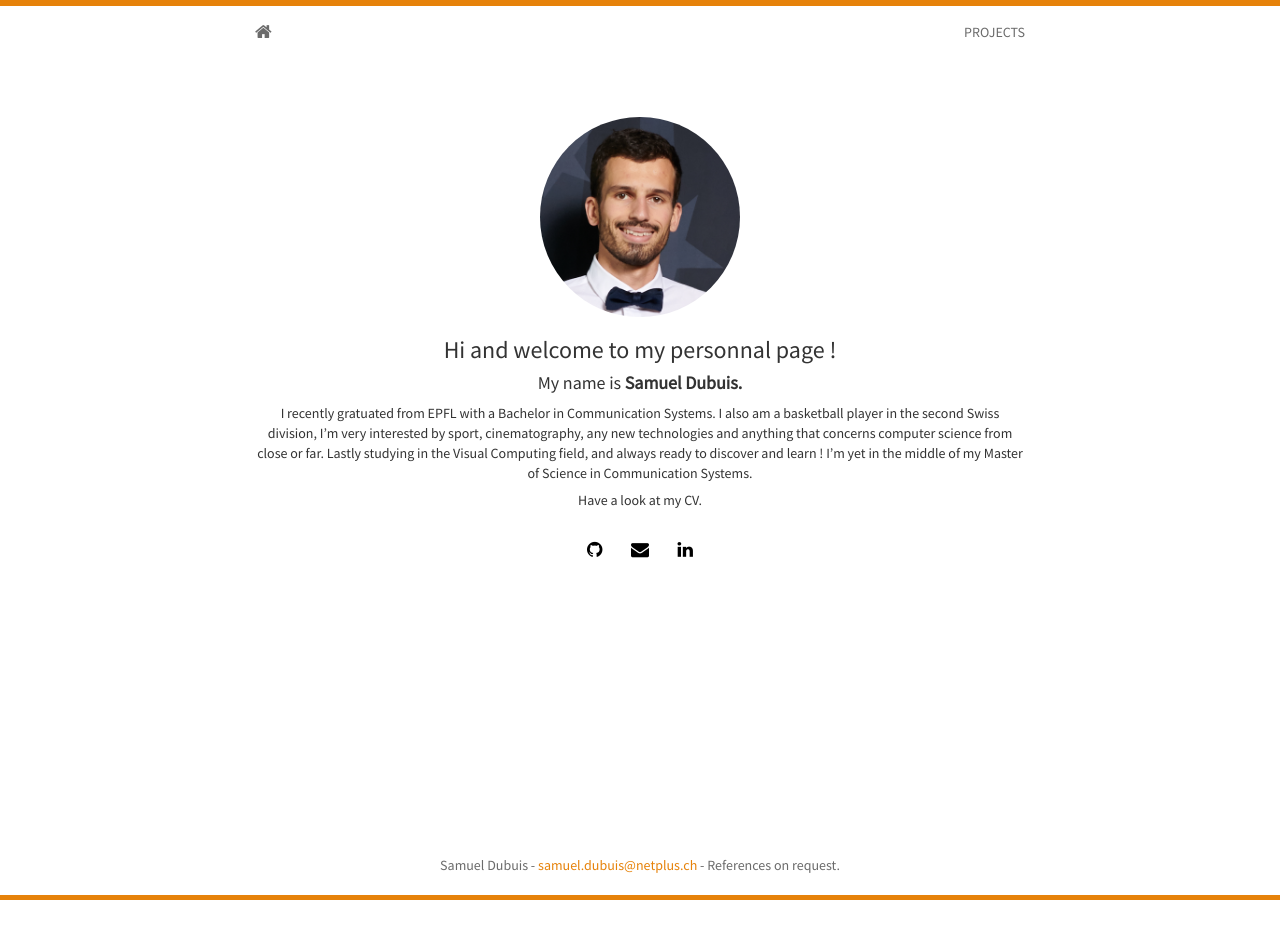
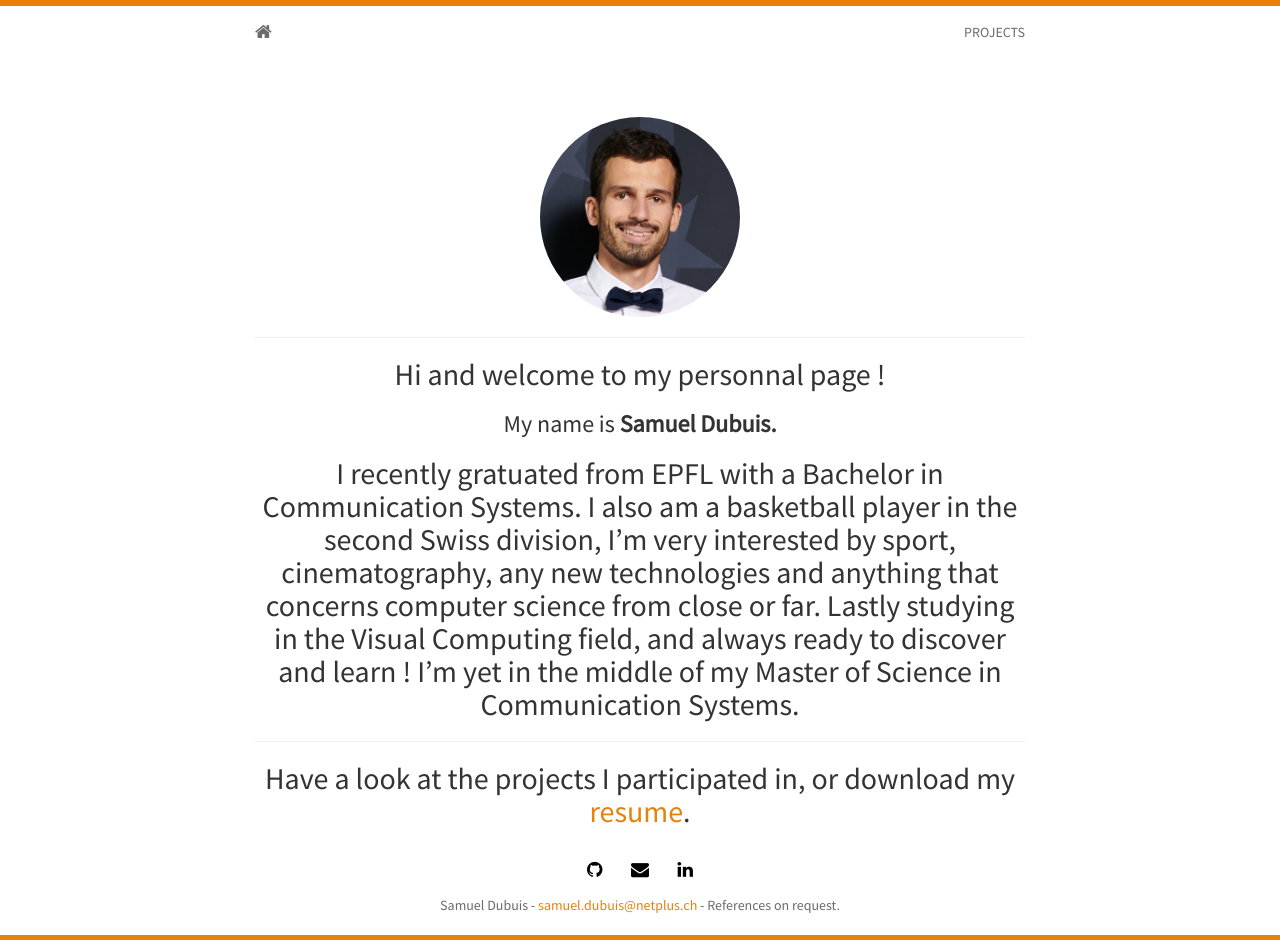
Before and after one commit to samdubuis/personnal_page, a Jekyll site: the page built from index.html, in a window 1280 px wide. Built offline with Jekyll 4.4.1, drawn with Linux system fonts in a browser that asks for light colours; nearby versions of some CDN libraries; the list of posts is cut into pages by our own code; before the commit the page ends 900 px from its top, so only the background shows below that.

Commit message:
modif homepage

```diff
--- a/_includes/header.html
+++ b/_includes/header.html
@@ -7,7 +7,7 @@
       <ul class="nav navbar-nav navbar-right">
         <!-- <li><a href="{{ site.baseurl }}blog.html">BLOG</a></li> -->
         <li><a href="{{ site.baseurl }}projects.html">PROJECTS</a></li>
-        <!-- <li><a href="http://jekyller.github.io/vitae">RESUME</a></li> -->
+        <!-- <li><a href="{{ site.baseurl }}resume.html">RESUME</a></li> -->
       </ul>
     </div>
   </div>
--- a/index.html
+++ b/index.html
@@ -7,21 +7,17 @@ layout: home
 	  <div class="avatar">
 		<img class="img-circle" src="{{ site.baseurl }}static/img/{{ site.avatar }}" alt="Responsive image" widht="200px" height="200px">
 	  </div>
-	  <h3>Hi and welcome to my personnal page !</h3>
-	  <h4>My name is <strong>{{ site.author }}.</strong></h4>
-	  <p>I recently gratuated from EPFL with a Bachelor in Communication
+	  <hr>
+	  <h2>Hi and welcome to my personnal page !</h2>
+	  <h3>My name is <strong>{{ site.author }}.</strong></h3>
+	  <h2>I recently gratuated from EPFL with a Bachelor in Communication
 		Systems. I also am a basketball player in the second Swiss division, I’m very interested
 		by sport, cinematography, any new technologies and anything that concerns
 		computer science from close or far. Lastly studying in the Visual Computing
-		field, and always ready to discover and learn ! I’m yet in the middle of my Master of Science in Communication Systems.</p>
+		field, and always ready to discover and learn ! I’m yet in the middle of my Master of Science in Communication Systems.</h2>
+	  <hr>
 
-
-	  <h5>Have a look at my CV.</h5>
-	  <!-- <h3>I'm <strong>{{ site.author }}</strong>, a Software Engineer.</h3>
-	  <h3>I love all things computer science and maths.</h3>
-	  <h3>Have a look at some of my working <a href="{{ site.baseurl }}projects.html"> projects</a>.</h3>
-	  <h3>For more check out my academic &amp; professional <a href="http://jekyller.github.io/vitae">Resume</a>.</h3>
-	  <h3>Contact me at <a href="http://twitter.com/{{ site.twitter }}">@{{ site.twitter }}</a> or by <a href="mailto:{{ site.email }}">email</a>.</h3> -->
+	  <h2>Have a look at the projects I participated in, or download my <a href=#>resume</a>.</h2>
 	  {% include social.html %}
 	</div>
 </section>
```
